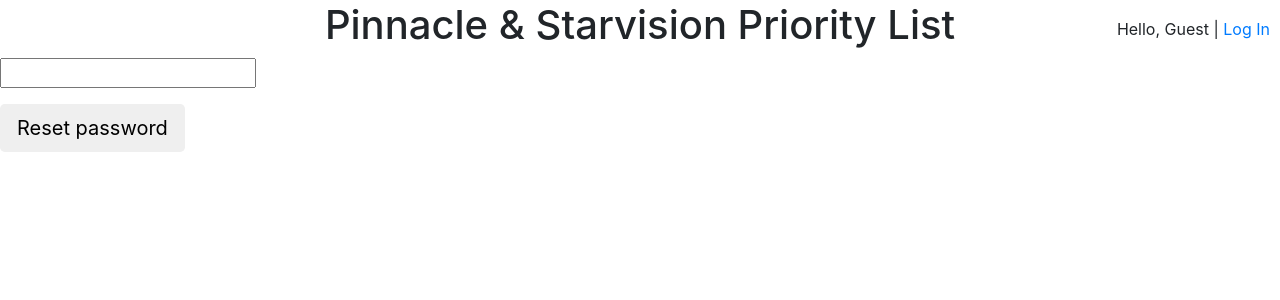
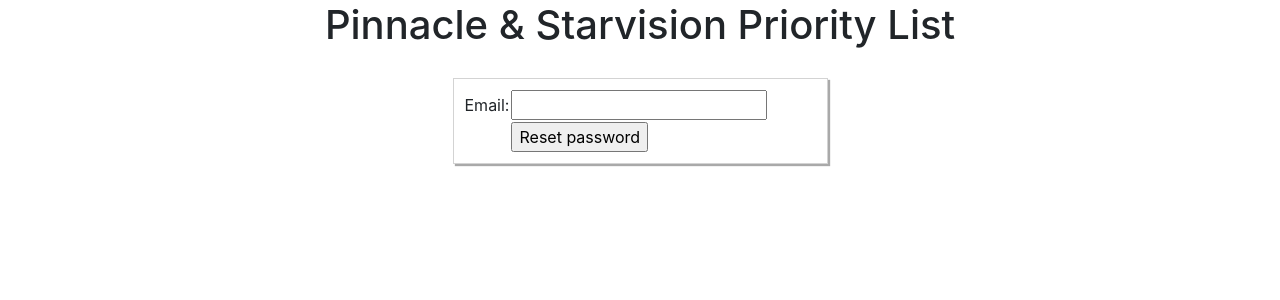
Before and after one commit to imasnyper/ltd-priority-list, a Django app: page /accounts/password_reset/ in a window 1280 px wide. Shown: the top 300 px of the page. Run offline with Django 3.2, Linux system fonts and the light colour scheme; some libraries are stand-ins or nearby versions.

Commit message:
added the reset button back to the login form for users who have forgotten their password. adjusted all the related templates. updated all dependencies to their most up to date version.

```diff
--- a/list/static/list/style.css
+++ b/list/static/list/style.css
@@ -111,6 +111,18 @@ h1, h3 {
 	width: 375px;
 }
 
+.reset-password-form {
+    width: 375px
+}
+
+.password-reset-complete {
+    width: 500px
+}
+
+.password-reset-link {
+    text-align: right
+}
+
 .job-edit-form-container {
 	width: 500px;
 }
--- a/list/templates/list/base.html
+++ b/list/templates/list/base.html
@@ -14,18 +14,21 @@
 	<body>
 		<table class="nav-bar">
 			<tr>
-				<td class="hidden">
+                {% block logged_in_hidden %}
+                    <td class="hidden">
 						{% if user.is_authenticated %}
 							{{ user.username }} | <a href="{% url 'logout' %}">Logout</a>
 						{% else %}
 							Hello, Guest | <a href="{% url 'login' %}">Log In</a>
 						{% endif %}
 				</td>
+                {% endblock %}
 				<td class="title">
 					{% block page_title %}
 					<h1>Pinnacle & Starvision Priority List</h1>
 					{% endblock page_title %}
 				</td>
+                {% block logged_in %}
 				<td class="auth">
 					{% block auth %}
 						{% if user.is_authenticated %}
@@ -35,6 +38,7 @@
 						{% endif %}
 					{% endblock auth %}
 				</td>
+                {% endblock %}
 			</tr>
 		</table>
 
--- a/priority_list/settings-local.py
+++ b/priority_list/settings-local.py
@@ -142,4 +142,4 @@ LOGOUT_REDIRECT_URL = '/'
 EMAIL_BACKEND = 'utils.mailgun_backend.MailgunBackend'
 MAILGUN_API_KEY = os.environ.get("MAILGUN_API_KEY")
 MAILGUN_API_URL = "https://api.mailgun.net/v3/sandboxc3caeaf85ca14955bc3d4a1c3935c1f0.mailgun.org/messages"
-DEFAULT_FROM_EMAIL = "postmaster@sandboxc3caeaf85ca14955bc3d4a1c3935c1f0.mailgun.org"
+DEFAULT_FROM_EMAIL = "Postmaster <postmaster@sandboxc3caeaf85ca14955bc3d4a1c3935c1f0.mailgun.org>"
--- a/priority_list/urls.py
+++ b/priority_list/urls.py
@@ -22,6 +22,7 @@ urlpatterns = [
     path('admin/', admin.site.urls),
     path('', include('list.urls')),
     path('accounts/', include('django.contrib.auth.urls')),
+    path('registration/', include('registration.backends.default.urls')),
 ]
 #
 if settings.DEBUG:
--- a/templates/registration/password_reset_confirm.html
+++ b/templates/registration/password_reset_confirm.html
@@ -1,7 +1,10 @@
 {% extends "list/base.html" %}
 
 {% block body %}
+    {% block logged_in_hidden %}{% endblock %}
+    {% block logged_in %}{% endblock %}
     {% if validlink %}
+        <div class="form reset-password-form">
             <p>Please enter (and confirm) your new password.</p>
             <form action="" method="post">
                 {% csrf_token %}
@@ -22,6 +25,7 @@
                     </tr>
                 </table>
             </form>
+        </div>
     {% else %}
         <h1>Password reset failed</h1>
         <p>The password reset link was invalid, possibly because it has already been used. Please request a new password
--- a/templates/registration/password_reset_done.html
+++ b/templates/registration/password_reset_done.html
@@ -1,5 +1,6 @@
 {% extends "list/base.html" %}
 
 {% block body %}
-  <p>We've emailed you instructions for setting your password. If they haven't arrived in a few minutes, check your spam folder.</p>
+    <p class="form reset-password-form">We've emailed you instructions for setting your password. If they haven't
+        arrived in a few minutes, check your spam folder.</p>
 {% endblock %}
--- a/templates/registration/password_reset_email.html
+++ b/templates/registration/password_reset_email.html
@@ -1,2 +1,4 @@
-Someone asked for password reset for email {{ email }}. Follow the link below:
+Someone asked for password reset for email {{ email }}. If this was not you, please disregard this message.
+If you did request a password reset, follow the link below:
+
 {{ protocol }}://{{ domain }}{% url 'password_reset_confirm' uidb64=uid token=token %}
--- a/templates/registration/password_reset_form.html
+++ b/templates/registration/password_reset_form.html
@@ -1,12 +1,26 @@
 {% extends "list/base.html" %}
 
 {% block body %}
-    <form action="" method="post">
+    {% block logged_in_hidden %}{% endblock %}
+    {% block logged_in %}{% endblock %}
+    <form class="form reset-password-form" action="" method="post">
         {% csrf_token %}
         {% if form.email.errors %}
             {{ form.email.errors }}
         {% endif %}
-        <p>{{ form.email }}</p>
-        <input type="submit" class="btn btn-default btn-lg" value="Reset password">
+        <table class="reset-password-table">
+            <tr>
+                <td class="email-label">
+                    {{ form.email.label }}:
+                </td>
+                <td>
+                    {{ form.email }}
+                </td>
+            </tr>
+            <tr>
+                <td></td>
+                <td><input type="submit" class="" value="Reset password"></td>
+            </tr>
+        </table>
     </form>
 {% endblock %}
```
Also changed, not shown: templates/registration/login.html (+8 -5 lines), templates/registration/password_reset_complete.html (+6 -2 lines), 2 other files. Lines whose indentation alone changed are shown as unchanged.
